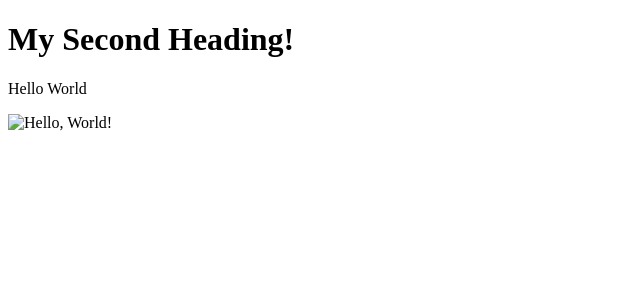
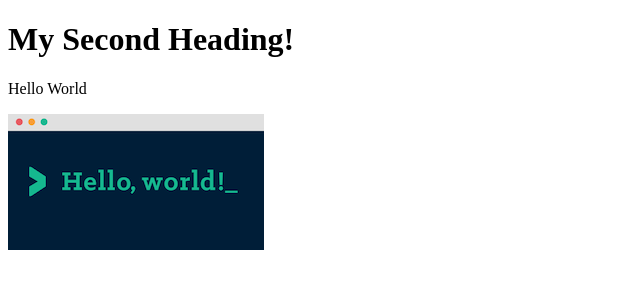
Before and after one commit to ekaterina-chernykh/ICS2O-Unit1-02-HTML, a plain HTML site: page index.html in a window 1280 px wide. Shown: the whole page, without its empty margins (0-640 px from the left). Drawn offline with Linux system fonts and the light colour scheme.

Commit message:
added file

```diff
--- a/index.html
+++ b/index.html
@@ -7,7 +7,7 @@
   <body>
     <h1>My Second Heading!</h1>
     <p>Hello World</p>
-    <img scr="./images/hello_world.png" alt="Hello, World!" />
+    <img src="./images/hello_world.png" alt="Hello, World!" />
   </body>
   <html></html>
 </html>
```
Also changed, not shown: images/hello_world.png (added).
